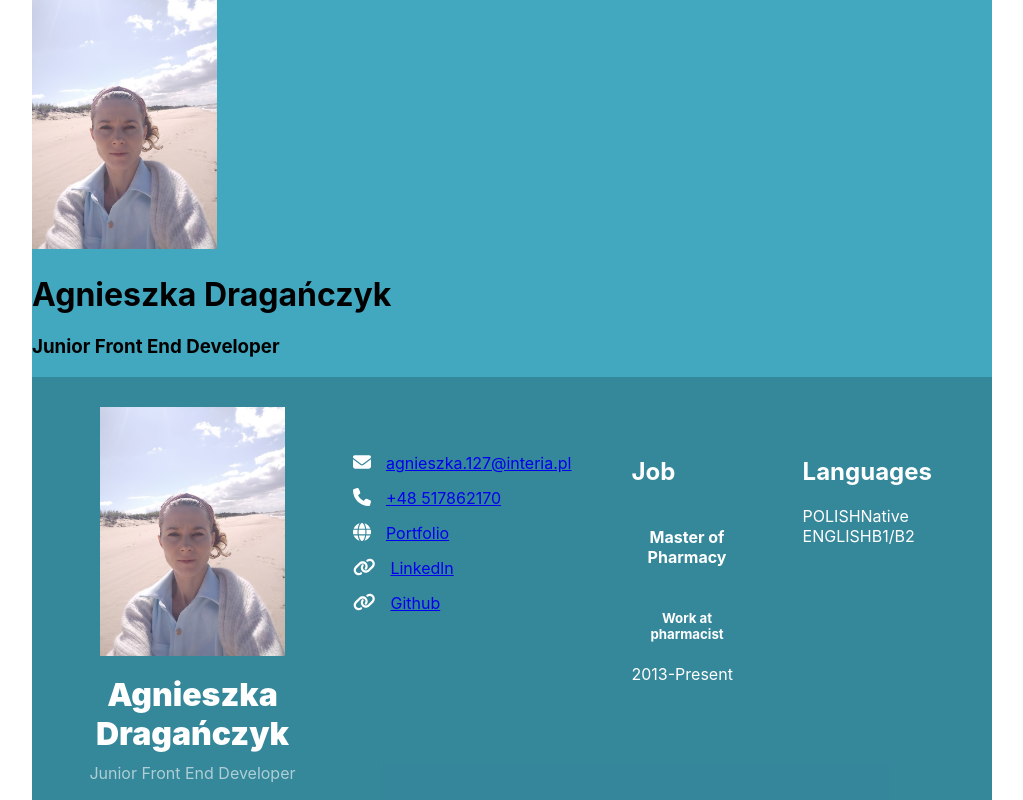
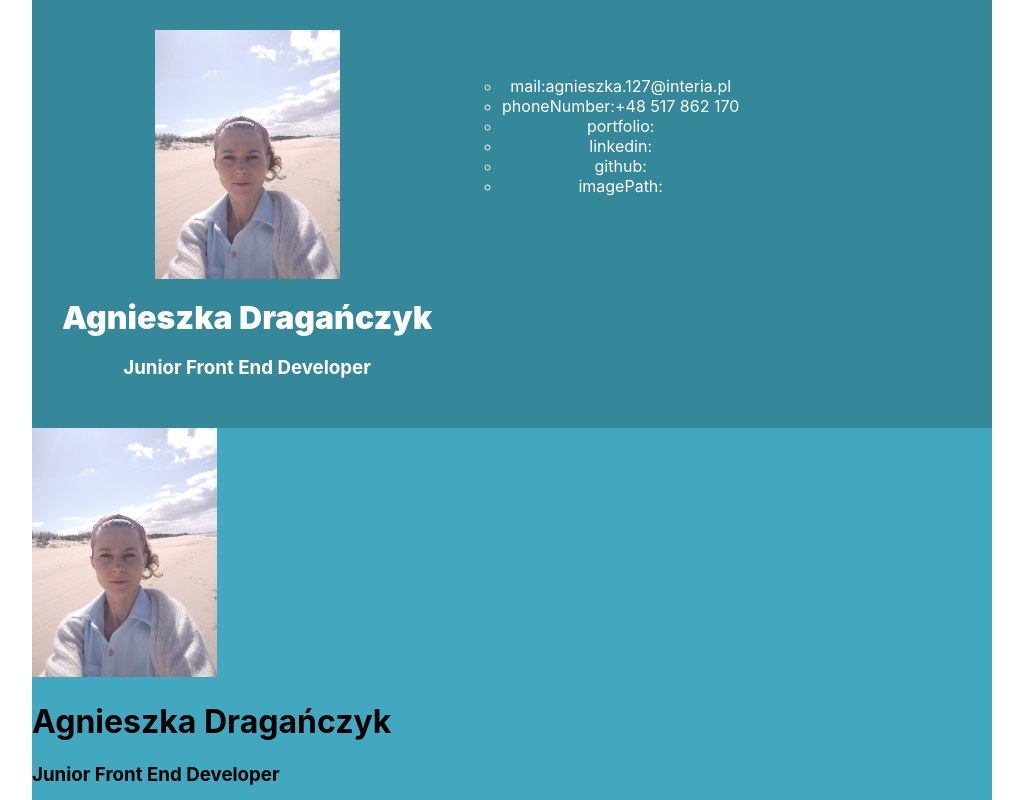
Before and after one commit to AgnieszkaDra/CV-React, a React (Create React App) app: page / in a window 1280 px wide. Shown: the top 800 px of the page, without its empty margins (128-1151 px from the left). Built offline with nearby package versions, Linux system fonts and the light colour scheme.

Commit message:
some changes in Header

```diff
--- a/src/App.js
+++ b/src/App.js
@@ -14,7 +14,7 @@ export default class CV extends React.Component{
     return (
   <>
     <div className="container">
-      <Header {...this.props.infoProfile.profileBasic}></Header>
+      <Header {...this.props.infoProfile}></Header>
       <div class="header">
         <div className="profile-container">
           <div>
--- /dev/null
+++ b/src/components/Contacts.js
@@ -0,0 +1,20 @@
+import React from "react";
+import ContactsList from "./ContactsList";
+
+class Contacts extends React.Component{
+
+    render(){
+
+        return (
+
+                <div className="contact-container container-block">
+
+        <ul className="list-unstyled interests-list" key="lang_list">
+         <ContactsList {...this.props}></ContactsList>
+        </ul>
+                </div>
+
+        )
+    }
+}
+export default Contacts
--- /dev/null
+++ b/src/components/ContactsList.js
@@ -0,0 +1,41 @@
+import React from "react";
+import { FontAwesomeIcon } from '@fortawesome/react-fontawesome'
+import { faEnvelope, faPhone, faGlobe, faLink } from '@fortawesome/free-solid-svg-icons'
+
+class ContactsList extends React.Component{
+
+    // renderListItem(item, i) {
+    //     return (
+    //         <li key={`language_item_${i}`}>
+    //         {item.key}
+
+    //       </li>
+    //     );
+    //   }
+
+    renderListItem(item,i) {
+        return Object.entries(item).map(([key, values]) => {
+            return <li>{key}:{values}</li>
+        })
+    }
+    render(){
+
+        return (
+
+            <ul className="" key="">
+            {this.props.list.map((item, i) => {
+            return this.renderListItem(item,i)
+          })}
+          </ul>
+
+
+
+
+
+
+
+        )
+    }
+}
+
+export default ContactsList
--- a/src/components/Header.js
+++ b/src/components/Header.js
@@ -1,6 +1,7 @@
 import React from 'react';
 
 import MainProfile from './MainProfile';
+import Contacts from './Contacts';
 
 export default class Header extends React.Component {
 
@@ -8,7 +9,8 @@ export default class Header extends React.Component {
         return (
             <header>
                 <div className="profile-container">
-                    <MainProfile {...this.props}></MainProfile>
+                    <MainProfile {...this.props.profileBasic}></MainProfile>
+                    <Contacts {...this.props.profileList}></Contacts>
                 </div>
             </header>
 
--- a/src/data/infoProfile.js
+++ b/src/data/infoProfile.js
@@ -1,7 +1,7 @@
 const infoProfile = {
     profileBasic :{ name: 'Agnieszka Dragańczyk', title: 'Junior Front End Developer'},
-    profilelist: [
-
+    profileList: {
+      list: [
         { mail: 'agnieszka.127@interia.pl'},
         { phoneNumber: '+48 517 862 170'},
         { portfolio: ''},
@@ -11,5 +11,7 @@ const infoProfile = {
       ]
     }
 
+  }
+
 
   export default infoProfile;
--- a/src/index.css
+++ b/src/index.css
@@ -21,7 +21,7 @@ code {
 
 
 
-.header .profile-container {
+header .profile-container {
   padding: 30px;
   background: rgba(0, 0, 0, 0.2);
   text-align: center;
@@ -29,48 +29,48 @@ code {
 }
 
 @media(min-width: 768px){
-  .header .profile-container {
+  header .profile-container {
   display: flex;
 }
 }
 
-.header .name {
+header .name {
   font-size: 32px;
   font-weight: 900;
   margin-top: 0;
   margin-bottom: 10px;
 }
-.header .tagline {
+header .tagline {
   color: rgba(255, 255, 255, 0.6);
   font-size: 16px;
   font-weight: 400;
   margin-top: 0;
   margin-bottom: 0;
 }
-.header .photo {
+header .photo {
   margin-bottom: 15px;
 }
 
-.header .container-block {
+header .container-block {
   padding: 30px;
 
 }
 
-.header .container-block > * {
+header .container-block > * {
   display: flex;
   justify-content: center;
   align-items: flex-start;
   flex-direction: column;
 }
 
-.header .contact-list {
+header .contact-list {
   display: flex;
   justify-content: center;
   align-items: flex-start;
   flex-direction: column;
 }
 
-.header .contact-list li {
+header .contact-list li {
   display: grid;
   grid-template-columns: auto auto;
   grid-gap: 10px;
```
